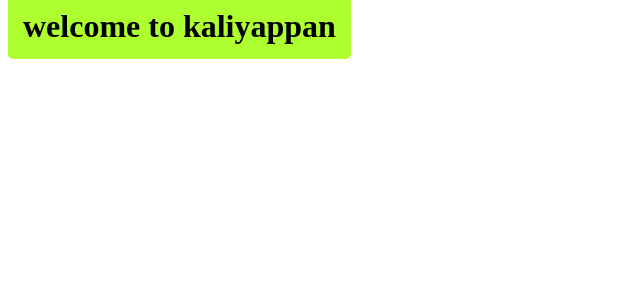
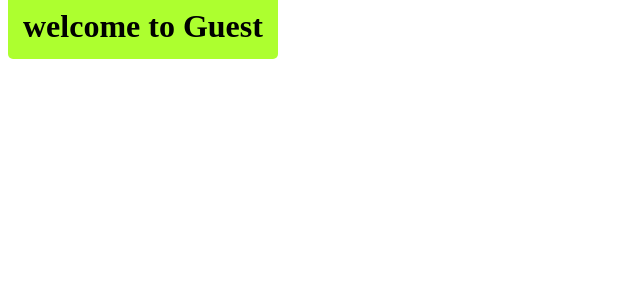
Before and after one commit to Kaliyappan1/React-app-CRA-jsx, a React (Vite) app: page / in a window 1280 px wide. Shown: the top 300 px of the page, without its empty margins (0-640 px from the left). Built offline with nearby package versions, Linux system fonts and the light colour scheme.

Commit message:
props default and propsTypes

```diff
--- a/src/App.jsx
+++ b/src/App.jsx
@@ -1,6 +1,6 @@
 import LoginGreetings from "./LoginGreetings";
 function App() {
-  return <LoginGreetings Login={true} username="kaliyappan"/>
+  return <LoginGreetings Login={true}/>
 }
 
 export default App;
--- a/src/LoginGreetings.jsx
+++ b/src/LoginGreetings.jsx
@@ -1,3 +1,4 @@
+import Proptypes from 'prop-types'
 function LoginGreetings(props) {
     const Login = <h1 className="Login">welcome to {props.username}</h1>;
     const error = <h1 className="error">please login</h1>;
@@ -9,4 +10,13 @@ function LoginGreetings(props) {
     )
 }
 
+LoginGreetings.PropTypes = {
+    Login: Proptypes.bool,
+    username: Proptypes.string
+}
+LoginGreetings.defaultProps = {
+    Login : false,
+    username: "Guest"
+}
+
 export default LoginGreetings;
```
